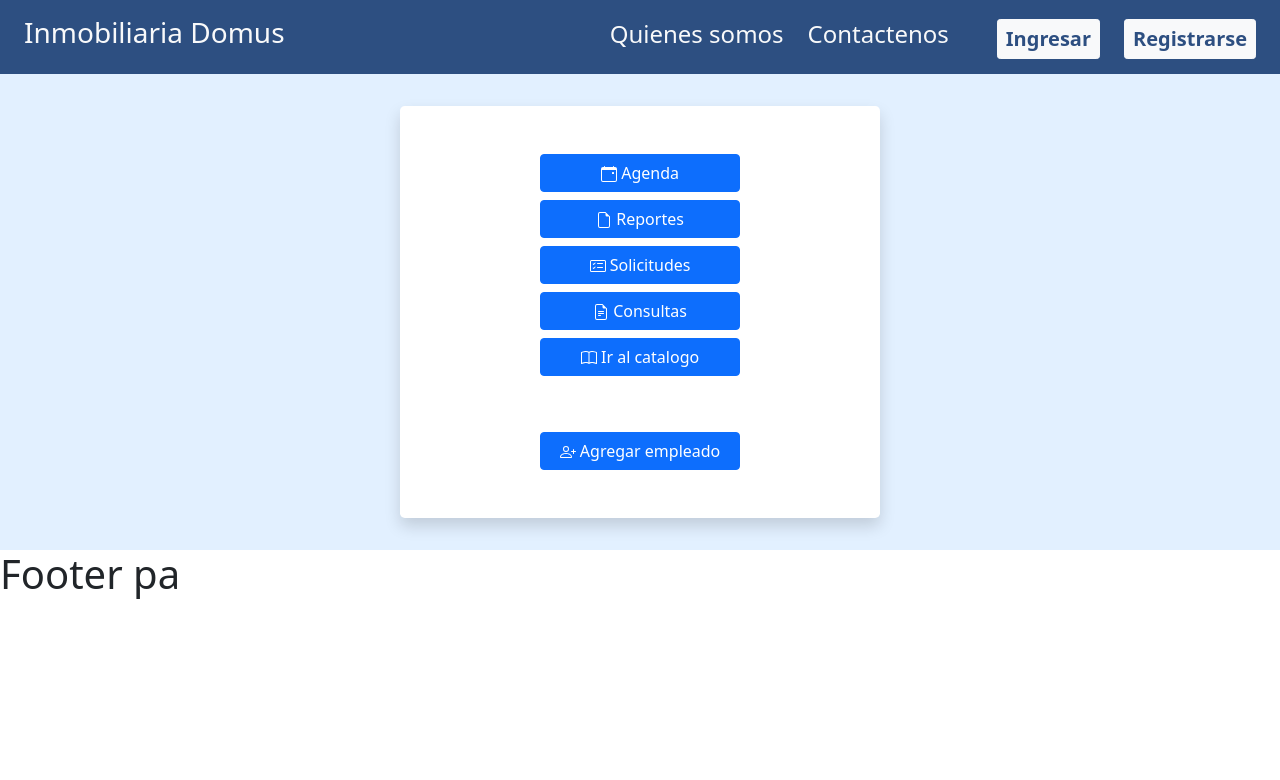
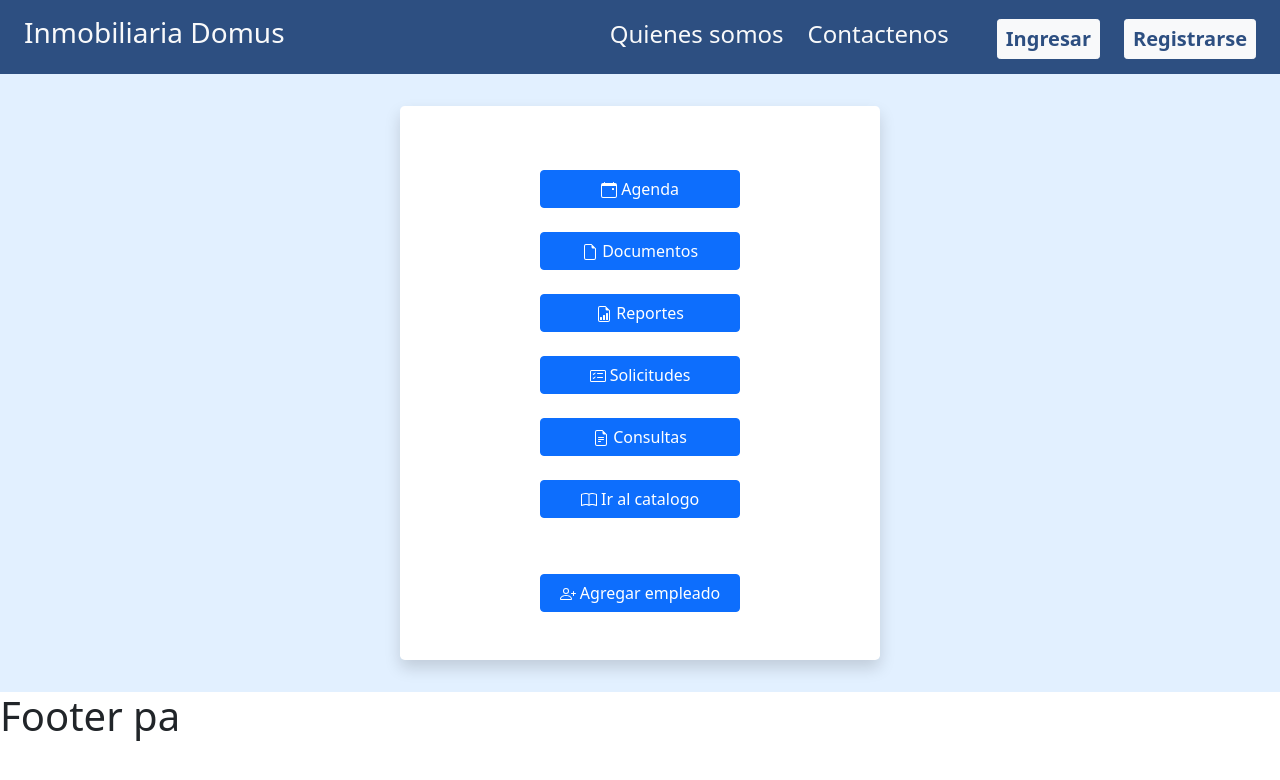
Before and after one commit to joaquindlr/DomusSystem, a React (Create React App) app: page /menu-empleado in a window 1280 px wide. Shown: the top 780 px of the page. Built offline with nearby package versions, Linux system fonts and the light colour scheme.

Commit message:
se agrego el boton REPORTES al menu empleado, se crearon las pantallas Reporte y Consulta-reporte

```diff
--- a/src/configs/routes.js
+++ b/src/configs/routes.js
@@ -11,7 +11,7 @@ import MenuEmpleado from "../pages/MenuEmpleado";
 import Documentacion from "../pages/Documentacion";
 import Login from "../pages/login";
 import Reportes from "../pages/Reportes";
-import ConsultaReporte from "../pages/ConsultaReporte"
+import ConsultaReporte from "../pages/ConsultaReporte";
 //register
 
 //Other
--- a/src/pages/ConsultaReporte.js
+++ b/src/pages/ConsultaReporte.js
@@ -45,20 +45,20 @@ const ConsultaReporte = () => {
                       <input
                         type="date"
                         class="form-control"
-                        placeholder="Username"
-                        aria-label="Username"
+                        placeholder="fecha"
+                        aria-label="fecha"
                       />
                       <span class="input-group-text">Hasta</span>
                       <input
                         type="date"
                         class="form-control"
-                        placeholder="Server"
-                        aria-label="Server"
+                        placeholder="fecha"
+                        aria-label="fecha"
                       />
                     </div>
                   </div>
                   <div className="col-2 p-0 m-0">
-                    <a className="btn btn-primary" href="#" role="button">
+                    <button className="btn btn-primary" type="button" >
                       <svg
                         xmlns="http://www.w3.org/2000/svg"
                         width="16"
@@ -69,7 +69,7 @@ const ConsultaReporte = () => {
                       >
                         <path d="M11.742 10.344a6.5 6.5 0 1 0-1.397 1.398h-.001c.03.04.062.078.098.115l3.85 3.85a1 1 0 0 0 1.415-1.414l-3.85-3.85a1.007 1.007 0 0 0-.115-.1zM12 6.5a5.5 5.5 0 1 1-11 0 5.5 5.5 0 0 1 11 0z" />
                       </svg>
-                    </a>
+                    </button>
                   </div>
                 </div>
                 <div className="row">
--- a/src/pages/MenuEmpleado.js
+++ b/src/pages/MenuEmpleado.js
@@ -23,7 +23,7 @@ const MenuEmpleado = () => {
           }}
         >
           <div className="d-grid gap-2 col-5">
-            <a className="btn btn-primary" href="/agenda" role="button">
+            <button className="btn btn-primary" type="button">
               <svg
                 xmlns="http://www.w3.org/2000/svg"
                 width="16"
@@ -36,8 +36,8 @@ const MenuEmpleado = () => {
                 <path d="M3.5 0a.5.5 0 0 1 .5.5V1h8V.5a.5.5 0 0 1 1 0V1h1a2 2 0 0 1 2 2v11a2 2 0 0 1-2 2H2a2 2 0 0 1-2-2V3a2 2 0 0 1 2-2h1V.5a.5.5 0 0 1 .5-.5zM1 4v10a1 1 0 0 0 1 1h12a1 1 0 0 0 1-1V4H1z" />
               </svg>{" "}
               Agenda
-            </a>
-            <a className="btn btn-primary" href="/Reportes" role="button">
+            </button>
+            <button className="btn btn-primary" type="button">
               <svg
                 xmlns="http://www.w3.org/2000/svg"
                 width="16"
@@ -48,9 +48,23 @@ const MenuEmpleado = () => {
               >
                 <path d="M14 4.5V14a2 2 0 0 1-2 2H4a2 2 0 0 1-2-2V2a2 2 0 0 1 2-2h5.5L14 4.5zm-3 0A1.5 1.5 0 0 1 9.5 3V1H4a1 1 0 0 0-1 1v12a1 1 0 0 0 1 1h8a1 1 0 0 0 1-1V4.5h-2z" />
               </svg>{" "}
+              Documentos
+            </button>
+            <button className="btn btn-primary" type="button">
+              <svg
+                xmlns="http://www.w3.org/2000/svg"
+                width="16"
+                height="16"
+                fill="currentColor"
+                class="bi bi-file-earmark-bar-graph"
+                viewBox="0 0 16 16"
+              >
+                <path d="M10 13.5a.5.5 0 0 0 .5.5h1a.5.5 0 0 0 .5-.5v-6a.5.5 0 0 0-.5-.5h-1a.5.5 0 0 0-.5.5v6zm-2.5.5a.5.5 0 0 1-.5-.5v-4a.5.5 0 0 1 .5-.5h1a.5.5 0 0 1 .5.5v4a.5.5 0 0 1-.5.5h-1zm-3 0a.5.5 0 0 1-.5-.5v-2a.5.5 0 0 1 .5-.5h1a.5.5 0 0 1 .5.5v2a.5.5 0 0 1-.5.5h-1z" />
+                <path d="M14 14V4.5L9.5 0H4a2 2 0 0 0-2 2v12a2 2 0 0 0 2 2h8a2 2 0 0 0 2-2zM9.5 3A1.5 1.5 0 0 0 11 4.5h2V14a1 1 0 0 1-1 1H4a1 1 0 0 1-1-1V2a1 1 0 0 1 1-1h5.5v2z" />
+              </svg>{" "}
               Reportes
-            </a>
-            <a className="btn btn-primary" href="#" role="button">
+            </button>
+            <button className="btn btn-primary" type="button">
               <svg
                 xmlns="http://www.w3.org/2000/svg"
                 width="16"
@@ -63,8 +77,8 @@ const MenuEmpleado = () => {
                 <path d="M7 5.5a.5.5 0 0 1 .5-.5h5a.5.5 0 0 1 0 1h-5a.5.5 0 0 1-.5-.5zm-1.496-.854a.5.5 0 0 1 0 .708l-1.5 1.5a.5.5 0 0 1-.708 0l-.5-.5a.5.5 0 1 1 .708-.708l.146.147 1.146-1.147a.5.5 0 0 1 .708 0zM7 9.5a.5.5 0 0 1 .5-.5h5a.5.5 0 0 1 0 1h-5a.5.5 0 0 1-.5-.5zm-1.496-.854a.5.5 0 0 1 0 .708l-1.5 1.5a.5.5 0 0 1-.708 0l-.5-.5a.5.5 0 0 1 .708-.708l.146.147 1.146-1.147a.5.5 0 0 1 .708 0z" />
               </svg>{" "}
               Solicitudes
-            </a>
-            <a className="btn btn-primary" href="#" role="button">
+            </button>
+            <button className="btn btn-primary" type="button">
               <svg
                 xmlns="http://www.w3.org/2000/svg"
                 width="16"
@@ -77,8 +91,8 @@ const MenuEmpleado = () => {
                 <path d="M9.5 0H4a2 2 0 0 0-2 2v12a2 2 0 0 0 2 2h8a2 2 0 0 0 2-2V4.5L9.5 0zm0 1v2A1.5 1.5 0 0 0 11 4.5h2V14a1 1 0 0 1-1 1H4a1 1 0 0 1-1-1V2a1 1 0 0 1 1-1h5.5z" />
               </svg>{" "}
               Consultas
-            </a>
-            <a className="btn btn-primary" href="#" role="button">
+            </button>
+            <button className="btn btn-primary" type="button">
               <svg
                 xmlns="http://www.w3.org/2000/svg"
                 width="16"
@@ -90,8 +104,8 @@ const MenuEmpleado = () => {
                 <path d="M1 2.828c.885-.37 2.154-.769 3.388-.893 1.33-.134 2.458.063 3.112.752v9.746c-.935-.53-2.12-.603-3.213-.493-1.18.12-2.37.461-3.287.811V2.828zm7.5-.141c.654-.689 1.782-.886 3.112-.752 1.234.124 2.503.523 3.388.893v9.923c-.918-.35-2.107-.692-3.287-.81-1.094-.111-2.278-.039-3.213.492V2.687zM8 1.783C7.015.936 5.587.81 4.287.94c-1.514.153-3.042.672-3.994 1.105A.5.5 0 0 0 0 2.5v11a.5.5 0 0 0 .707.455c.882-.4 2.303-.881 3.68-1.02 1.409-.142 2.59.087 3.223.877a.5.5 0 0 0 .78 0c.633-.79 1.814-1.019 3.222-.877 1.378.139 2.8.62 3.681 1.02A.5.5 0 0 0 16 13.5v-11a.5.5 0 0 0-.293-.455c-.952-.433-2.48-.952-3.994-1.105C10.413.809 8.985.936 8 1.783z" />
               </svg>{" "}
               Ir al catalogo
-            </a>
-            <a className="btn btn-primary mt-5" href="#" role="button">
+            </button>
+            <button className="btn btn-primary mt-5" type="button">
               <svg
                 xmlns="http://www.w3.org/2000/svg"
                 width="16"
@@ -107,7 +121,7 @@ const MenuEmpleado = () => {
                 />
               </svg>{" "}
               Agregar empleado
-            </a>
+            </button>
           </div>
         </div>
       </div>
--- a/src/pages/Reportes.js
+++ b/src/pages/Reportes.js
@@ -25,12 +25,12 @@ const Reportes = () => {
                 }}
               >
                 <div className="d-grid gap-2 col-5">
-                  <a className="btn btn-primary" href="#" role="button">
+                  <button className="btn btn-primary" type="button">
                     Generar Reportes
-                  </a>
-                  <a className="btn btn-primary" href="/consulta-reporte" role="button">
+                  </button>
+                  <button className="btn btn-primary" type="button">
                     Visualizar Reporte
-                  </a>
+                  </button>
                 </div>
               </div>
             </div>
```
